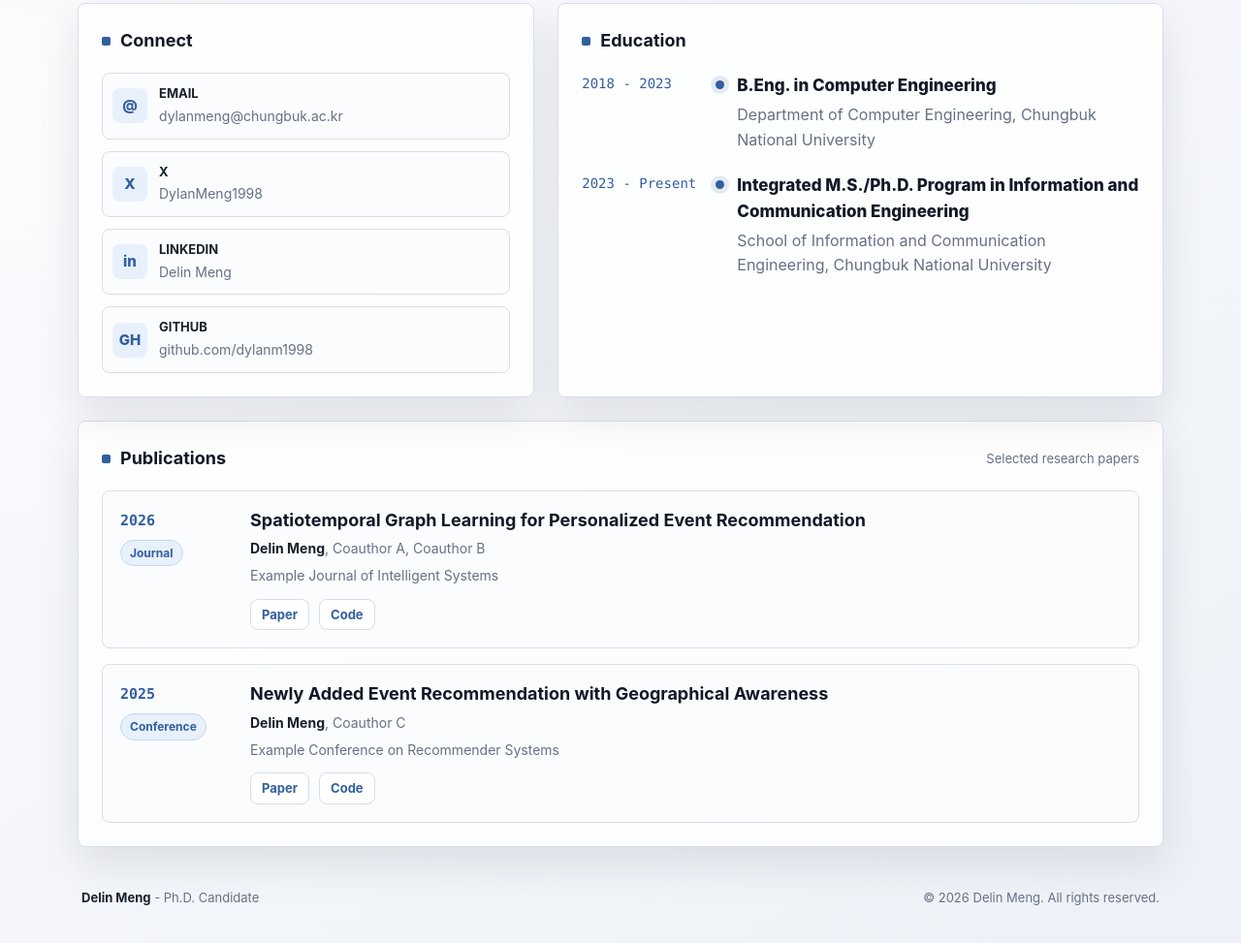
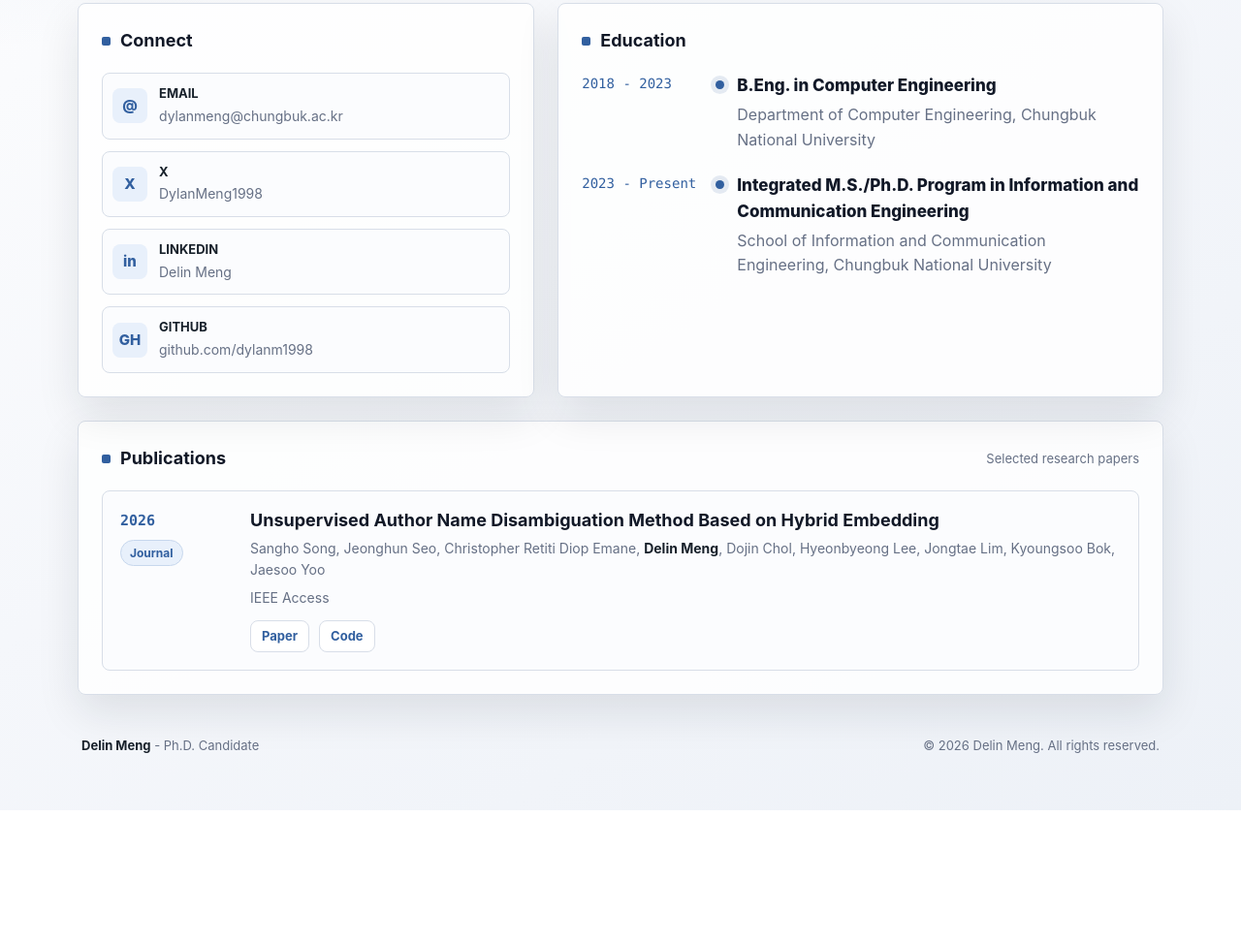
Before and after one commit to dylanm1998/dylanm1998.github.io, a plain HTML site: page index.html in a window 1280 px wide. Shown: the part 491-1464 px from the top of the page at 97% size. After the commit the page ends 1327 px from the top, so only its background shows below. Drawn offline with Linux system fonts and the light colour scheme.

```diff
--- a/index.html
+++ b/index.html
@@ -110,37 +110,37 @@
           <div class="publication-content">
             <h3>
               <a href="https://example.com/paper-1" target="_blank" rel="noreferrer">
-                Spatiotemporal Graph Learning for Personalized Event Recommendation
+                Unsupervised Author Name Disambiguation Method Based on Hybrid Embedding
               </a>
             </h3>
-            <p class="publication-authors"><strong>Delin Meng</strong>, Coauthor A, Coauthor B</p>
-            <p class="publication-venue">Example Journal of Intelligent Systems</p>
+            <p class="publication-authors">Sangho Song, Jeonghun Seo, Christopher Retiti Diop Emane, <strong>Delin Meng</strong>, Dojin Chol, Hyeonbyeong Lee, Jongtae Lim, Kyoungsoo Bok, Jaesoo Yoo</p>
+            <p class="publication-venue">IEEE Access</p>
             <div class="publication-links">
-              <a href="https://example.com/paper-1" target="_blank" rel="noreferrer">Paper</a>
-              <a href="https://github.com/dylanm1998" target="_blank" rel="noreferrer">Code</a>
+              <a href="https://ieeexplore.ieee.org/abstract/document/11480843" target="_blank" rel="noreferrer">Paper</a>
+              <a href="https://github.com/jeonghun-seo/namedisambiguation" target="_blank" rel="noreferrer">Code</a>
             </div>
           </div>
         </li>
 
-        <li class="publication-item">
-          <div class="publication-meta">
-            <span class="publication-year">2025</span>
-            <span class="publication-type">Conference</span>
-          </div>
-          <div class="publication-content">
-            <h3>
-              <a href="https://example.com/paper-2" target="_blank" rel="noreferrer">
-                Newly Added Event Recommendation with Geographical Awareness
-              </a>
-            </h3>
-            <p class="publication-authors"><strong>Delin Meng</strong>, Coauthor C</p>
-            <p class="publication-venue">Example Conference on Recommender Systems</p>
-            <div class="publication-links">
-              <a href="https://example.com/paper-2" target="_blank" rel="noreferrer">Paper</a>
-              <a href="https://github.com/dylanm1998/Newly-Added-Event-Recommendation-with-Geographical-Awareness" target="_blank" rel="noreferrer">Code</a>
-            </div>
-          </div>
-        </li>
+<!--        <li class="publication-item">-->
+<!--          <div class="publication-meta">-->
+<!--            <span class="publication-year">2025</span>-->
+<!--            <span class="publication-type">Conference</span>-->
+<!--          </div>-->
+<!--          <div class="publication-content">-->
+<!--            <h3>-->
+<!--              <a href="https://example.com/paper-2" target="_blank" rel="noreferrer">-->
+<!--                Newly Added Event Recommendation with Geographical Awareness-->
+<!--              </a>-->
+<!--            </h3>-->
+<!--            <p class="publication-authors"><strong>Delin Meng</strong>, Coauthor C</p>-->
+<!--            <p class="publication-venue">Example Conference on Recommender Systems</p>-->
+<!--            <div class="publication-links">-->
+<!--              <a href="https://example.com/paper-2" target="_blank" rel="noreferrer">Paper</a>-->
+<!--              <a href="https://github.com/dylanm1998/Newly-Added-Event-Recommendation-with-Geographical-Awareness" target="_blank" rel="noreferrer">Code</a>-->
+<!--            </div>-->
+<!--          </div>-->
+<!--        </li>-->
       </ol>
     </section>
 
```
